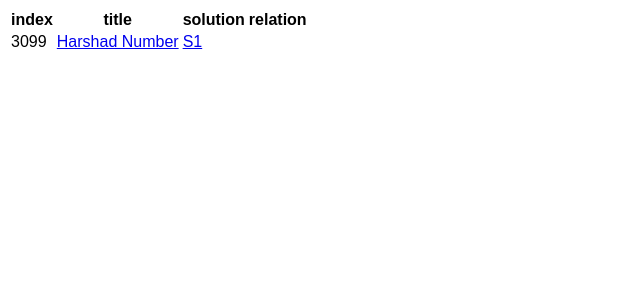
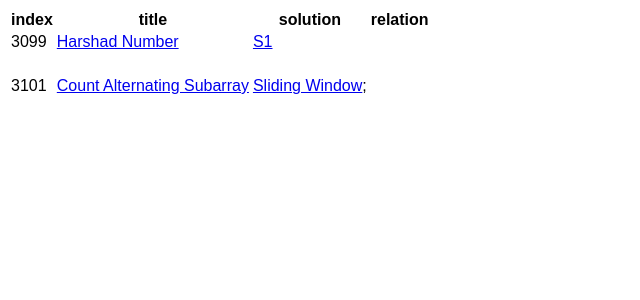
Before and after one commit to Dean-98543/dean-98543.github.io, a Jekyll site: the page built from docs/markdown/leetcode.md, in a window 1280 px wide. Shown: the top 300 px of the page, without its empty margins (0-640 px from the left). Built offline with Jekyll 4.4.1, drawn with Linux system fonts in a browser that asks for light colours.

Commit message:
Add LC3101: Count Alternating Subarray.

```diff
--- a/docs/markdown/leetcode.md
+++ b/docs/markdown/leetcode.md
@@ -4,9 +4,9 @@ title: ggggym
 ---
 
 
-| index | title                                                        | solution                                       | relation |
-| ----- | ------------------------------------------------------------ | ---------------------------------------------- | -------- |
-| 3099  | [Harshad Number](https://leetcode.cn/problems/harshad-number/description/) | [S1](../code.html?file=3099_Harshad_Number.py) |          |
-|       |                                                              |                                                |          |
-|       |                                                              |                                                |          |
-|       |                                                              |                                                |          |
+| index | title                                                        | solution                                                     | relation |
+| ----- | ------------------------------------------------------------ | ------------------------------------------------------------ | -------- |
+| 3099  | [Harshad Number](https://leetcode.cn/problems/harshad-number/description/) | [S1](../code.html?file=LC_3099_Harshad_Number.py)            |          |
+|       |                                                              |                                                              |          |
+| 3101  | [Count Alternating Subarray](https://leetcode.cn/problems/count-alternating-subarrays/description/) | [Sliding Window](../code.html?file=LC_3101_Count_Alternating_Subarrays_S1_Sliding_Window.py); |          |
+|       |                                                              |                                                              |          |
```
Also changed, not shown: 9 other files.
